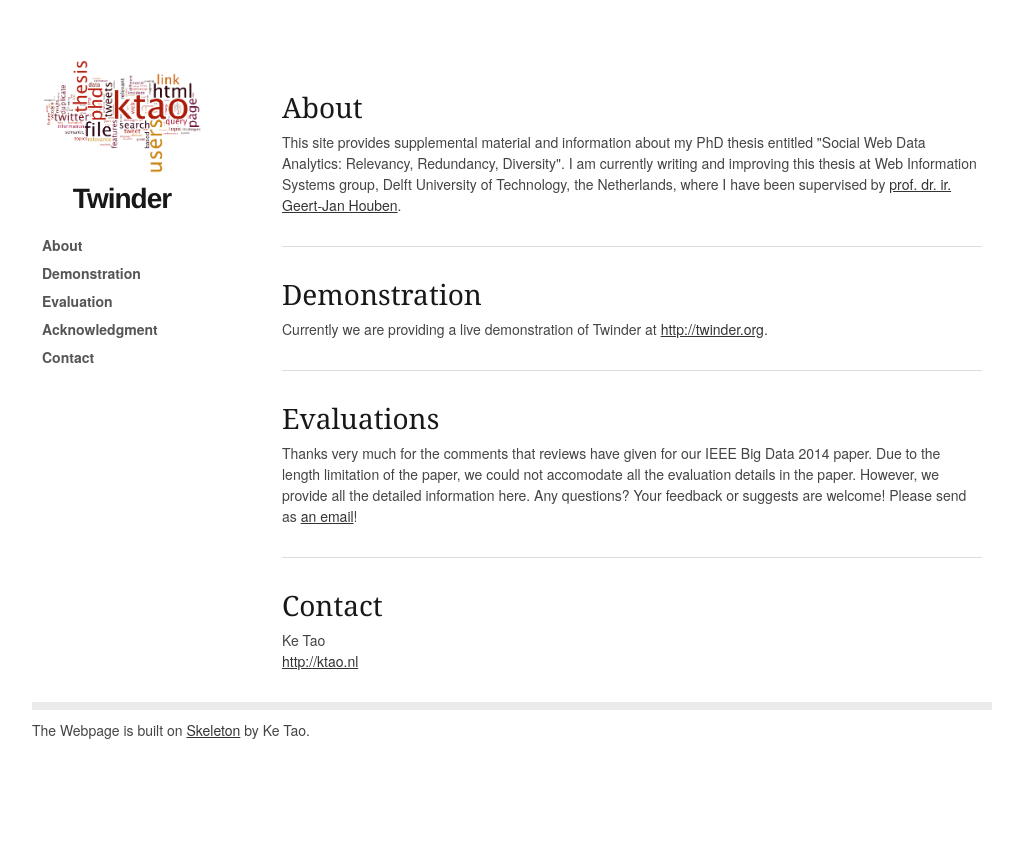
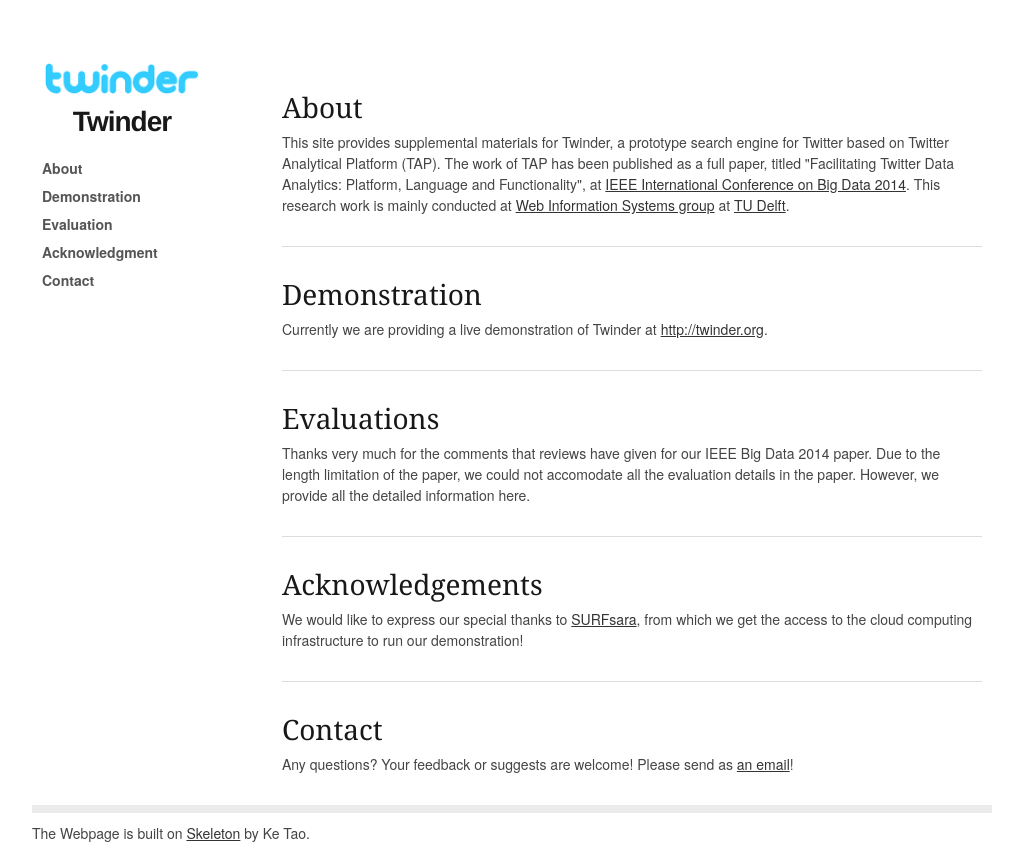
Before and after one commit to twinder/twinder.github.io, a plain HTML site: page index.html in a window 1280 px wide. Shown: the whole page, without its empty margins (128-1151 px from the left). Before the commit the page ends 800 px from the top, so only its background shows below. Drawn offline with Linux system fonts and the light colour scheme.

Commit message:
The logo and the acknowledgements for SURFsara.

```diff
--- a/index.html
+++ b/index.html
@@ -29,10 +29,10 @@
 
 	<!-- Favicons
 	================================================== -->
-	<link rel="shortcut icon" href="../images/favicon.ico">
-	<link rel="apple-touch-icon" href="../images/apple-touch-icon.png">
-	<link rel="apple-touch-icon" sizes="72x72" href="../images/apple-touch-icon-72x72.png">
-	<link rel="apple-touch-icon" sizes="114x114" href="../images/apple-touch-icon-114x114.png">
+	<link rel="shortcut icon" href="images/favicon.ico">
+	<link rel="apple-touch-icon" href="images/apple-touch-icon.png">
+	<link rel="apple-touch-icon" sizes="72x72" href="images/apple-touch-icon-72x72.png">
+	<link rel="apple-touch-icon" sizes="114x114" href="images/apple-touch-icon-114x114.png">
 
     <!-- Google Analytics Tracking Code
     ================================================== -->
@@ -57,14 +57,14 @@
     <div class="three columns sidebar">
       <nav>
       <h3 id="logo" style="text-align:center;">
-      <a href="images/tag-cloud.png" target="_blank">
-          <img src="images/tag-cloud.png" width="220" class="with_border"/>
+      <a href="images/twinder-logo.png" target="_blank">
+          <img src="images/twinder-logo.png" width="220" class="with_border"/>
       </a>Twinder</h3>
       <ul>
         <li><a href="#about">About</a></li>
         <li><a href="#demo">Demonstration</a></li>
         <li><a href="#eval">Evaluation</a></li>
-        <li><a href="#eval">Acknowledgment</a></li>
+        <li><a href="#ack">Acknowledgment</a></li>
         <li><a href="#contact">Contact</a></li>
         <li>&nbsp;</li>
       </ul></nav>
@@ -74,7 +74,7 @@
     <div class="twelve columns offset-by-four content">
         <div class="doc-section" id="about">
             <h3>About</h3>
-            <p>This site provides supplemental material and information about my PhD thesis entitled "Social Web Data Analytics: Relevancy, Redundancy, Diversity". I am currently writing and improving this thesis at Web Information Systems group, Delft University of Technology, the Netherlands, where I have been supervised by <a href="http://www.wis.ewi.tudelft.nl/houben/" target="_blank">prof. dr. ir. Geert-Jan Houben</a>.</p>
+            <p>This site provides supplemental materials for Twinder, a prototype search engine for Twitter based on Twitter Analytical Platform (TAP). The work of TAP has been published as a full paper, titled "Facilitating Twitter Data Analytics: Platform, Language and Functionality", at <a href="http://cci.drexel.edu/bigdata/bigdata2014/">IEEE International Conference on Big Data 2014</a>. This research work is mainly conducted at <a href="http://wis.ewi.tudelft.nl/">Web Information Systems group</a> at <a href="http://www.tudelft.nl/">TU Delft</a>.</p>
         </div>
 
         <hr />
@@ -86,14 +86,19 @@
         <hr />
         <div class="doc-section" id="eval">
             <h3>Evaluations</h3>
-            <p>Thanks very much for the comments that reviews have given for our IEEE Big Data 2014 paper. Due to the length limitation of the paper, we could not accomodate all the evaluation details in the paper. However, we provide all the detailed information here. Any questions? Your feedback or suggests are welcome! Please send as <a href="mailto:twinder.org@gmail.com?Subject=[Twinder-Development]">an email</a>!</p>
+            <p>Thanks very much for the comments that reviews have given for our IEEE Big Data 2014 paper. Due to the length limitation of the paper, we could not accomodate all the evaluation details in the paper. However, we provide all the detailed information here.</p>
         </div>
+
+				<hr />
+				<div class="doc-section" id="ack">
+						<h3>Acknowledgements</h3>
+						<p>We would like to express our special thanks to <a href="https://surfsara.nl/">SURFsara</a>, from which we get the access to the cloud computing infrastructure to run our demonstration!</p>
+				</div>
 
         <hr />
         <div class="doc-section" id="contact">
             <h3>Contact</h3>
-			<p>Ke Tao<br/>
-			<a href="http://ktao.nl/">http://ktao.nl</a></p>
+						<p>Any questions? Your feedback or suggests are welcome! Please send as <a href="mailto:twinder.org@gmail.com?Subject=[Twinder-Development]">an email</a>!</p>
         </div>
     </div><!-- Content -->
 
```
Also changed, not shown: images/twinder-logo.png (added).
